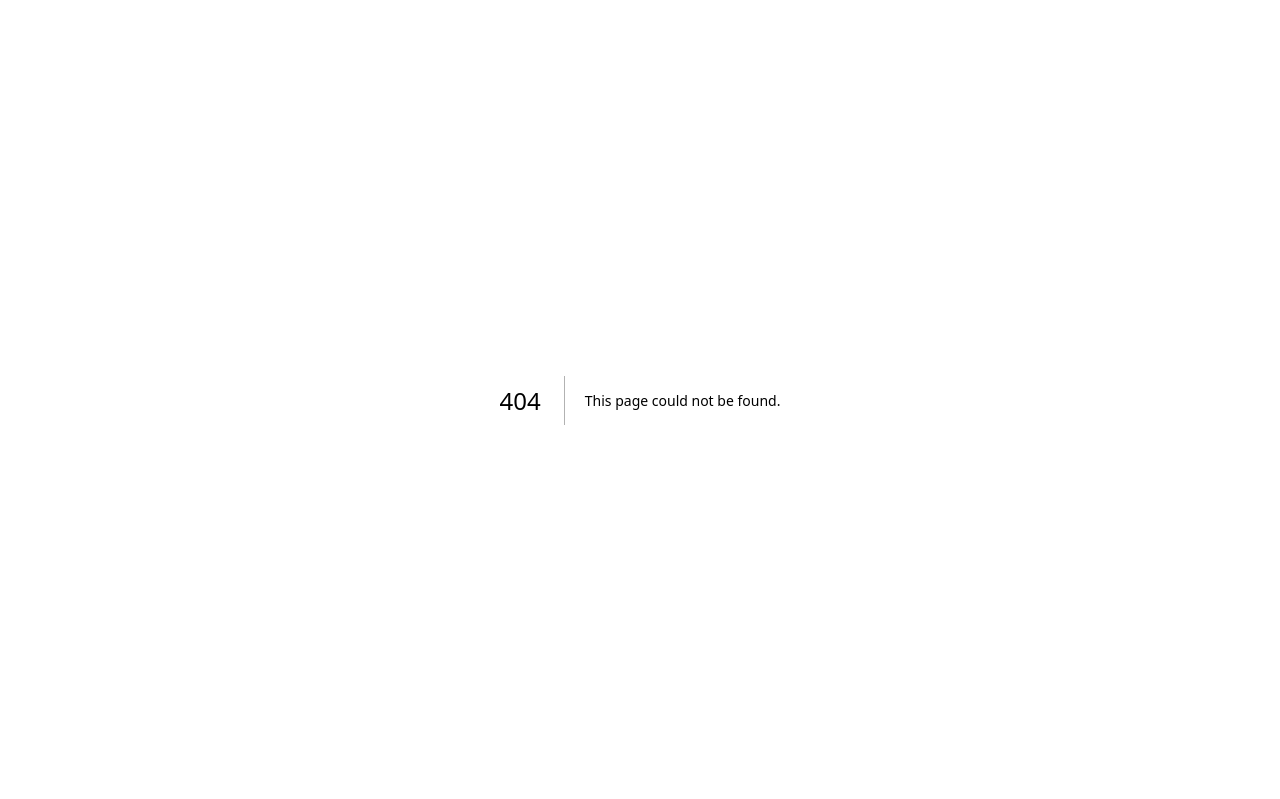
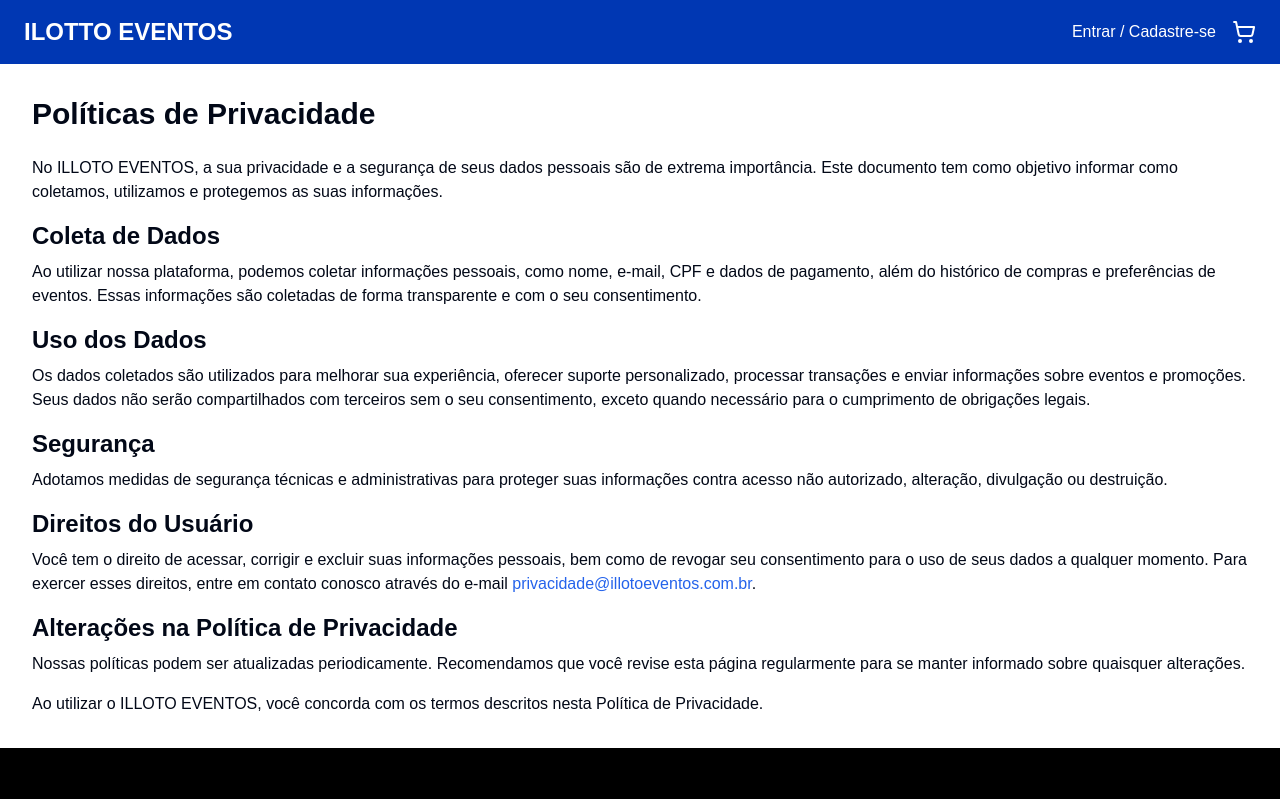
Before and after one commit to leomarzeuski/paginaDeEventos, a Next.js app: page /politics in a window 1280 px wide. Before the commit this address had no page. Shown: the top 799 px of the page. Built offline with nearby package versions, Linux system fonts and the light colour scheme.

Commit message:
feat: add politics page

```diff
--- /dev/null
+++ b/src/app/politics/page.tsx
@@ -0,0 +1,65 @@
+"use client";
+
+import Layout from "@/components/layout";
+
+export default function PoliticasDePrivacidadePage() {
+  return (
+    <Layout>
+      <div className="container mx-auto p-8">
+        <h1 className="text-3xl font-bold mb-6">Políticas de Privacidade</h1>
+        <p className="mb-4">
+          No ILLOTO EVENTOS, a sua privacidade e a segurança de seus dados
+          pessoais são de extrema importância. Este documento tem como objetivo
+          informar como coletamos, utilizamos e protegemos as suas informações.
+        </p>
+        <h2 className="text-2xl font-semibold mb-2">Coleta de Dados</h2>
+        <p className="mb-4">
+          Ao utilizar nossa plataforma, podemos coletar informações pessoais,
+          como nome, e-mail, CPF e dados de pagamento, além do histórico de
+          compras e preferências de eventos. Essas informações são coletadas de
+          forma transparente e com o seu consentimento.
+        </p>
+        <h2 className="text-2xl font-semibold mb-2">Uso dos Dados</h2>
+        <p className="mb-4">
+          Os dados coletados são utilizados para melhorar sua experiência,
+          oferecer suporte personalizado, processar transações e enviar
+          informações sobre eventos e promoções. Seus dados não serão
+          compartilhados com terceiros sem o seu consentimento, exceto quando
+          necessário para o cumprimento de obrigações legais.
+        </p>
+        <h2 className="text-2xl font-semibold mb-2">Segurança</h2>
+        <p className="mb-4">
+          Adotamos medidas de segurança técnicas e administrativas para proteger
+          suas informações contra acesso não autorizado, alteração, divulgação
+          ou destruição.
+        </p>
+        <h2 className="text-2xl font-semibold mb-2">Direitos do Usuário</h2>
+        <p className="mb-4">
+          Você tem o direito de acessar, corrigir e excluir suas informações
+          pessoais, bem como de revogar seu consentimento para o uso de seus
+          dados a qualquer momento. Para exercer esses direitos, entre em
+          contato conosco através do e-mail{" "}
+          <a
+            href="mailto:privacidade@illotoeventos.com.br"
+            className="text-blue-600"
+          >
+            privacidade@illotoeventos.com.br
+          </a>
+          .
+        </p>
+        <h2 className="text-2xl font-semibold mb-2">
+          Alterações na Política de Privacidade
+        </h2>
+        <p className="mb-4">
+          Nossas políticas podem ser atualizadas periodicamente. Recomendamos
+          que você revise esta página regularmente para se manter informado
+          sobre quaisquer alterações.
+        </p>
+        <p>
+          Ao utilizar o ILLOTO EVENTOS, você concorda com os termos descritos
+          nesta Política de Privacidade.
+        </p>
+      </div>
+    </Layout>
+  );
+}
```
